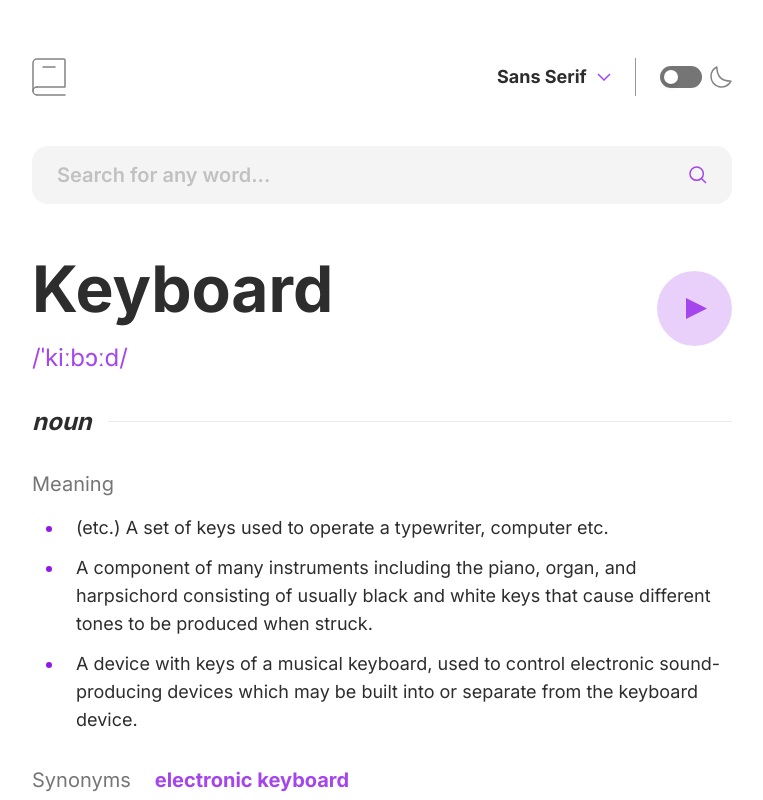
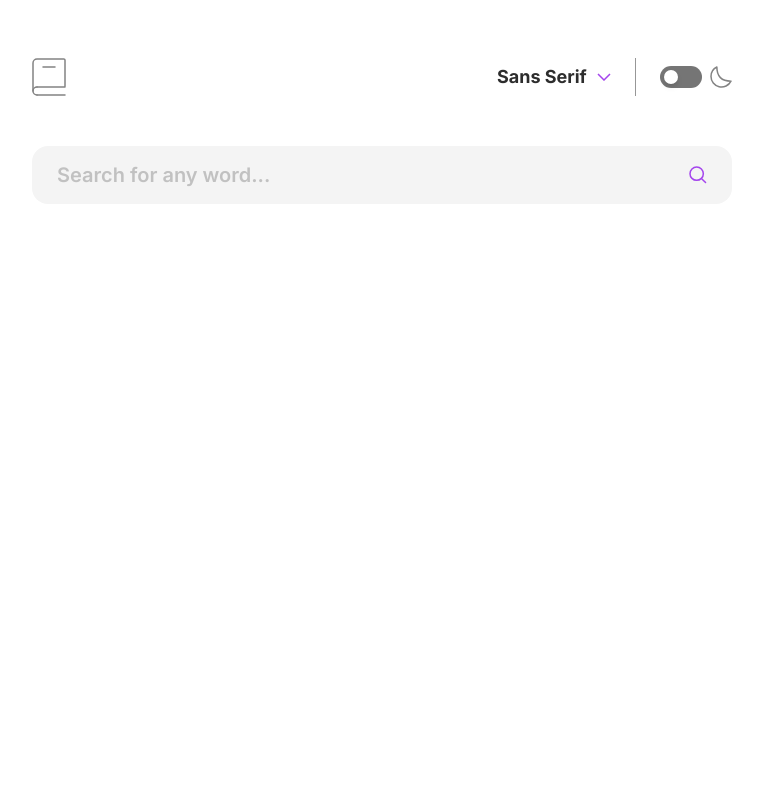
Before and after one commit to manolobrown/dictonary-web-app, a Vue app: page / in a window 1280 px wide. Shown: the top 800 px of the page, without its empty margins (258-1021 px from the left). Built offline with nearby package versions, Linux system fonts and the light colour scheme.

Commit message:
[UPDATE] Add Nouns + Define Props

```diff
--- a/src/App.vue
+++ b/src/App.vue
@@ -2,14 +2,12 @@
 import { ref } from "vue";
 import Header from "./components/Header.vue";
 import Search from "./components/Search.vue";
-import SearchResult from "./components/SearchResult.vue";
 const selected = ref("font-sans");
 </script>
 
 <template>
   <div class="container mx-auto px-4 max-w-[780px] sm:px-10" :class="selected">
     <Header v-model:font-face="selected" />
-    <Search class="mb-6" />
-    <SearchResult />
+    <Search />
   </div>
 </template>
--- a/src/components/Audio.vue
+++ b/src/components/Audio.vue
@@ -2,9 +2,9 @@
   <div class="flex justify-between">
     <div>
       <h1 class="text-3xl font-bold mb-2 sm:text-[64px] sm:leading-[1.4]">
-        Keyboard
+        {{ definition.word }}
       </h1>
-      <div class="text-[#a445ed] sm:text-2xl">/ˈkiːbɔːd/</div>
+      <div class="text-[#a445ed] sm:text-2xl">{{ definition.phonetic }}</div>
     </div>
     <button class="max-w-[48px] sm:max-w-[75px]">
       <svg
@@ -28,6 +28,6 @@
   </div>
 </template>
 
-<script setup></script>
-
-<style lang="scss" scoped></style>
+<script setup>
+const props = defineProps({ definition: Object });
+</script>
--- a/src/components/Noun.vue
+++ b/src/components/Noun.vue
@@ -12,27 +12,23 @@
       role="list"
       class="marker:text-[#8f19e8] list-disc pl-3 space-y-3 mb-6 sm:text-lg sm:pl-8 sm:mb-8"
     >
-      <li class="pl-3">
-        (etc.) A set of keys used to operate a typewriter, computer etc.
-      </li>
-      <li class="pl-3">
-        A component of many instruments including the piano, organ, and
-        harpsichord consisting of usually black and white keys that cause
-        different tones to be produced when struck.
-      </li>
-      <li class="pl-3">
-        A device with keys of a musical keyboard, used to control electronic
-        sound-producing devices which may be built into or separate from the
-        keyboard device.
+      <li class="pl-3" v-for="item in meanings">
+        {{ item.definition }}
       </li>
     </ul>
     <div class="flex gap-6 text-[#757575] sm:text-xl">
       Synonyms
-      <div class="font-bold text-[#a445ed]">electronic keyboard</div>
+      <div class="font-bold text-[#a445ed]">
+        <span v-for="item in synonyms.join(', ')">
+          {{ item }}
+        </span>
+      </div>
     </div>
   </div>
 </template>
 
-<script setup></script>
-
-<style lang="scss" scoped></style>
+<script setup>
+const props = defineProps({ definition: Object });
+const meanings = props.definition[0].meanings[0].definitions;
+const synonyms = props.definition[0].meanings[0].synonyms;
+</script>
--- a/src/components/Search.vue
+++ b/src/components/Search.vue
@@ -1,11 +1,13 @@
 <template>
   <form
-    action=""
-    class="flex items-center justify-between bg-[#f4f4f4] dark:bg-[#1f1f1f] border border-transparent py-[14px] px-6 rounded-2xl sm:mb-10"
+    id="search"
+    class="flex items-center justify-between bg-[#f4f4f4] dark:bg-[#1f1f1f] border border-transparent py-[14px] px-6 rounded-2xl mb-6 sm:mb-10"
+    @submit.prevent="getDefinition"
   >
     <input
       class="bg-transparent w-full placeholder:text-[#2d2d2d] placeholder:opacity-25 font-semibold sm:text-xl dark:placeholder:text-white"
-      type="text"
+      name="query"
+      v-model="searchQuery"
       placeholder="Search for any word..."
     />
     <button type="submit">
@@ -26,8 +28,18 @@
       </svg>
     </button>
   </form>
+  <SearchResult v-if="definition" :definition="definition" />
 </template>
 
-<script setup></script>
+<script setup>
+import { ref, watchEffect } from "vue";
+import SearchResult from "./SearchResult.vue";
+const API_URL = `https://api.dictionaryapi.dev/api/v2/entries/en/`;
+const searchQuery = ref("");
+const definition = ref("");
 
-<style lang="scss" scoped></style>
+async function getDefinition() {
+  const url = `${API_URL}${searchQuery.value}`;
+  definition.value = await (await fetch(url)).json();
+}
+</script>
--- a/src/components/SearchResult.vue
+++ b/src/components/SearchResult.vue
@@ -2,9 +2,10 @@
 import Audio from "./Audio.vue";
 import Noun from "./Noun.vue";
 import Verb from "./Verb.vue";
+const props = defineProps({ definition: Object });
 </script>
 <template>
-  <Audio />
-  <Noun />
+  <Audio :definition="definition[0]" />
+  <Noun :definition="definition" />
   <Verb />
 </template>
```
